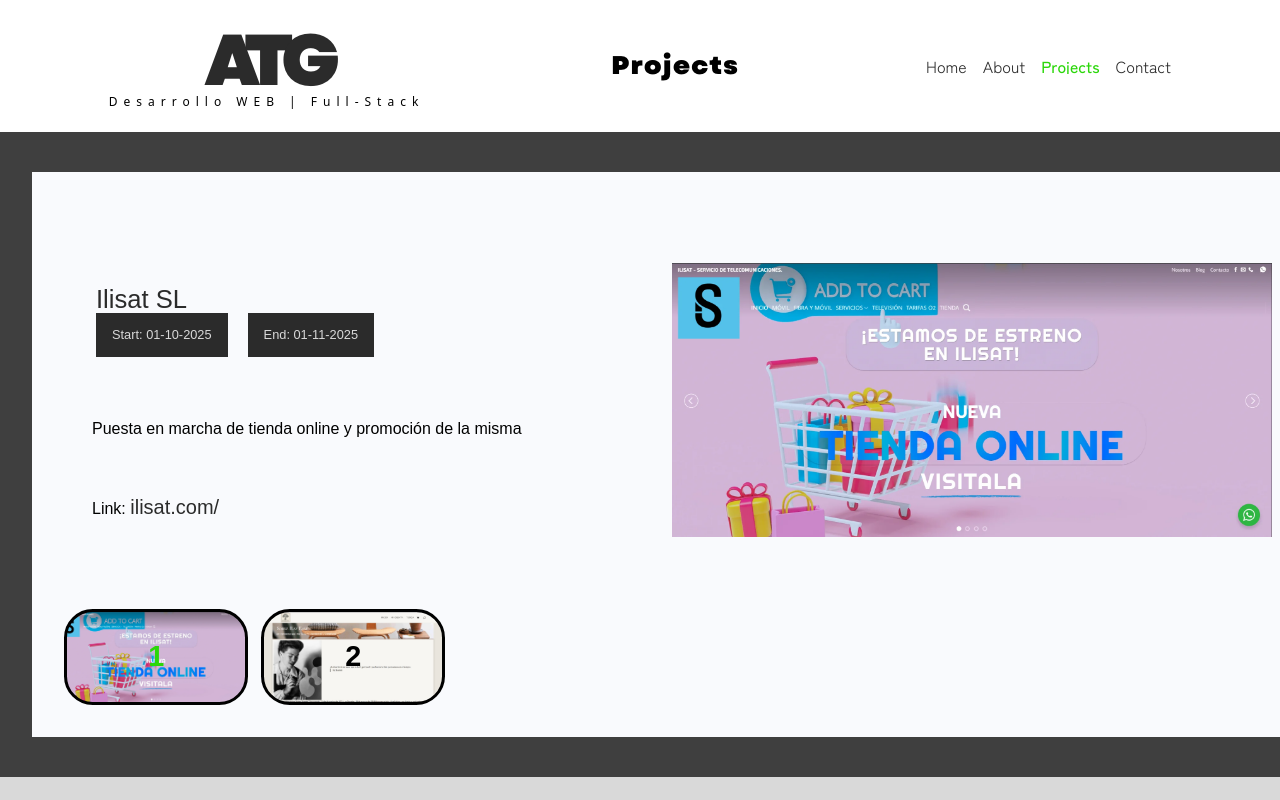
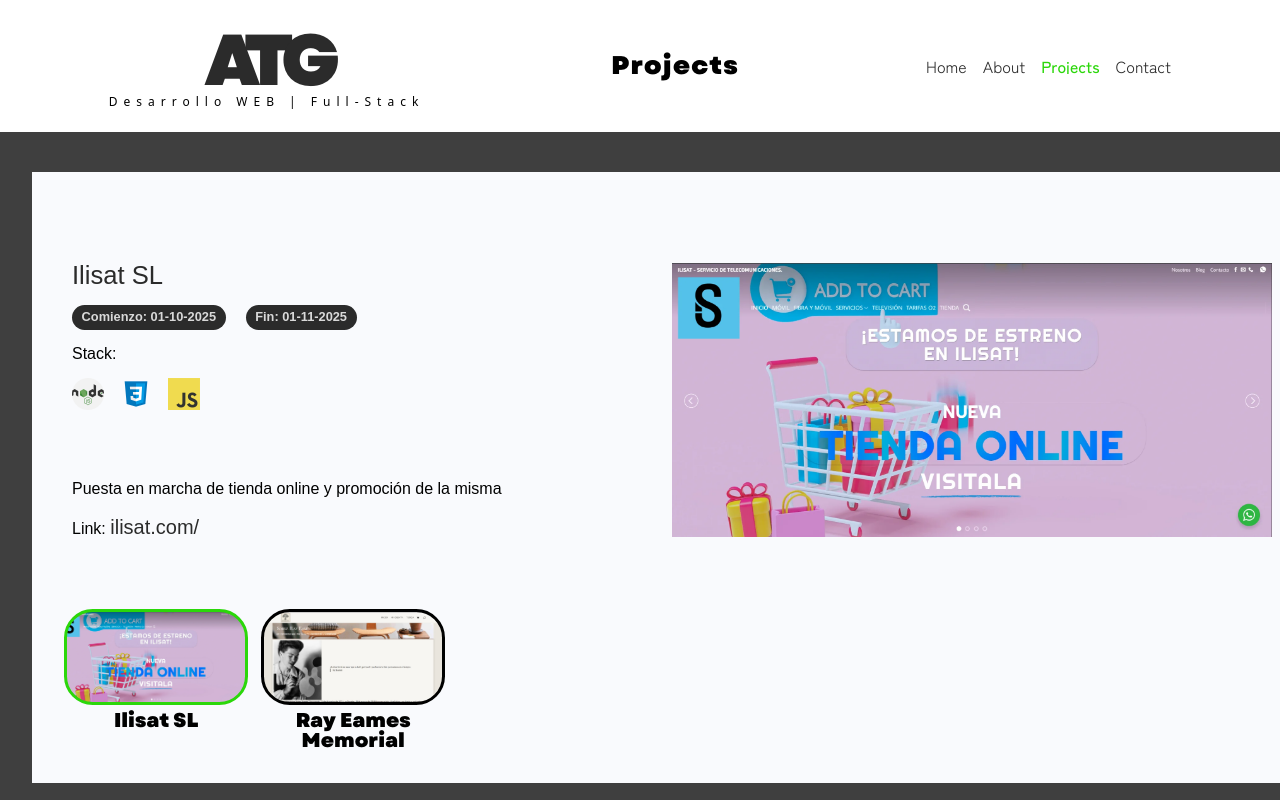
Before and after one commit to atgll/personal-portfolio, a React (Vite) app: page /projects in a window 1280 px wide. Shown: the top 800 px of the page. Built offline with nearby package versions, Linux system fonts and the light colour scheme; a web font is replaced by a local one.

Commit message:
mejora aspecto en botones del slide de proyectos

```diff
--- a/src/components/carousel/Carousel.tsx
+++ b/src/components/carousel/Carousel.tsx
@@ -60,8 +60,8 @@ const EmblaCarousel = (props: PropType) => {
                                 key={project.id}
                                 onClick={() => onThumbClick(index)}
                                 selected={index === selectedIndex}
-                                index={index}
                                 image={project.images[0]}
+                                title={project.title}
                             />
                         ))}
                     </div>
--- a/src/components/carousel/Thumb.tsx
+++ b/src/components/carousel/Thumb.tsx
@@ -1,12 +1,12 @@
 type PropType = {
     selected: boolean
-    index: number
     onClick: () => void
     image: string;
+    title: string;
 }
 
 export const Thumb = (props: PropType) => {
-    const { selected, index, onClick } = props
+    const { selected, onClick } = props
 
     return (
         <div
@@ -21,8 +21,8 @@ export const Thumb = (props: PropType) => {
                 className="embla-thumbs__slide__number"
                 style={{backgroundImage: `url(${props.image})`}}
             >
-                {index + 1}
             </button>
+            <p className='embla-thumbs__slide__title'>{props.title}</p>
         </div>
     )
 }
--- a/src/components/layouts/PageTitle.tsx
+++ b/src/components/layouts/PageTitle.tsx
@@ -1,5 +1,7 @@
 import type {ReactElement} from "react";
 import {useLocation} from "react-router";
+import {tecnologies} from "../../data";
+import type {TechStackI} from "../../interfaces";
 
 export default function PageTitle(): ReactElement {
 
@@ -18,7 +20,8 @@ export default function PageTitle(): ReactElement {
             style={{width: 'fit-content'}}
         >
             <h2 className="garet-splash fs-xxl text-center" style={{letterSpacing: '0.05em'}}>
-                {isHome ? 'Welcome!' : title}
+                {isHome ? tecnologies.map((tech: TechStackI) => (
+                    <img className='zoom-effect' style={{width: '1em', margin: '0 1rem 0 0'}} src={tech.image} alt={`${tech.name} image`}/>)) : title}
             </h2>
         </div>
     )
--- a/src/components/projects/ProjectsItems.tsx
+++ b/src/components/projects/ProjectsItems.tsx
@@ -1,31 +1,47 @@
 import type {ReactElement} from "react";
-import type {ProjectI} from "../../interfaces";
+import type {ProjectI, TechStackI} from "../../interfaces";
 import {NavLink} from "react-router";
 
 export default function ProjectsItem({project}: { project: ProjectI }): ReactElement {
     return (
         <div className='projects-item'>
             <div className='d-grid columns-2'>
-                <div className='d-flex column justify-between'>
-                    <div className='p-3' style={{}}>
-                        <NavLink to={`/projects/${project.id}`} className="fs-xxl text-primary fw-600 mb-1 link"
+                <div className='d-flex column justify-between gap-2'>
+                    <div style={{marginBottom: 'auto', display: 'flex', flexDirection: 'column', gap: '1rem'}}>
+                        <NavLink to={`/projects/${project.id}`} className="fs-xxl text-primary fw-600 link"
                                  style={{justifySelf: 'start'}}>{project.title}</NavLink>
                         {
                             <div className='d-flex justify-start gap-2 align-center m-0'>
-                                <time className="fs-m bg-dark-grey text-secondary p-1"
-                                      dateTime={project.start}>Start: {project.start}</time>
-                                <time className="fs-m bg-dark-grey text-secondary p-1"
-                                      dateTime={project.end}>End: {project.end !== '' ? project.end : 'En curso'}</time>
+                                <time className="fs-m fw-600 bg-dark-grey text-secondary" style={{padding: '0.5em 0.75em', borderRadius: '25px'}}
+                                      dateTime={project.start}>Comienzo: {project.start}</time>
+                                <time className="fs-m fw-600 bg-dark-grey text-secondary" style={{padding: '0.5em 0.75em', borderRadius: '25px'}}
+                                      dateTime={project.end}>Fin: {project.end !== '' ? project.end : 'En curso'}</time>
                             </div>
                         }
+                        <div>
+                            <p className="fs-l fw-500 mb-1">Stack:</p>
+                            <div>
+                                {
+                                   project && project.techStack.length > 0 ? (project.techStack.map((tech: TechStackI) => (
+                                        <img className='zoom-effect' style={{width: '2rem', margin: '0 1rem 0 0'}}
+                                             src={tech.image} alt={`${tech.name} image`}/>))) : (
+                                                 <p>Stack por definir</p>
+                                   )
+                                }
+                            </div>
+                        </div>
                     </div>
-                    <p className="fs-l p-2">{project.description}</p>
-                    <p className="fs-l fw-500 p-2">Link: <NavLink className="link fs-l"
-                                                                  to={`${project.link}`}>{project.link?.slice(8)}</NavLink>
+                    <p className="fs-l">{project.description}</p>
+                    <p className="fs-l fw-500">Link: <NavLink
+                        className="link fs-l"
+                        to={`${project.link}`}>
+                        {project.link?.slice(8)}
+                    </NavLink>
                     </p>
                 </div>
                 <NavLink to={`/projects/${project.id}`} style={{}}>
-                    <img style={{width: '100%', height: '100%', objectFit: 'cover', display: 'block'}} src={project.images[0]}/>
+                    <img style={{width: '100%', height: '100%', objectFit: 'cover', display: 'block'}}
+                         src={project.images[0]}/>
                 </NavLink>
 
             </div>
--- a/src/data/projects.data.ts
+++ b/src/data/projects.data.ts
@@ -3,7 +3,7 @@ import img1Ilisat from '../assets/projects-imgs/ilisat/capture-hero-ilisat.webp'
 import img2Ilisat from '../assets/projects-imgs/ilisat/captura-hro-tienda-ilisat.webp'
 import img1Ray from '../assets/projects-imgs/rayeames/ray-eames.webp'
 import img2Ray from '../assets/projects-imgs/rayeames/Captura-de-pantalla-2025-11-22-143926-e1764076745128.webp'
-import {css, git, js, mongodb} from "./stack.data.ts";
+import {css, git, js, mongodb, nodeJs} from "./stack.data.ts";
 
 
 export const projects: ProjectI[] = [
@@ -15,7 +15,7 @@ export const projects: ProjectI[] = [
         end: '01-11-2025',
         images: [img1Ilisat, img2Ilisat],
         link: 'https://ilisat.com/',
-        techStack: [css,js, git]
+        techStack: [nodeJs, css, js]
     },
     {
         id: 2,
--- a/src/data/stack.data.ts
+++ b/src/data/stack.data.ts
@@ -3,6 +3,7 @@ import cssImage from '../assets/image-stack/HTML_y_CSS.png'
 import jsImage from '../assets/image-stack/Insignia_de_Javascript.png'
 import gitImage from '../assets/image-stack/GIT.png'
 import mongoImg from '../assets/image-stack/BBDD.png'
+import nodeImg from '../assets/image-stack/NodeJS.png'
 
 export const css: TechStackI = {
     name: 'CSS',
@@ -24,4 +25,9 @@ export const mongodb: TechStackI = {
     image: mongoImg
 }
 
-export const tecnologies: TechStackI[] = [css, js, git, mongodb]
+export const nodeJs: TechStackI = {
+    name: 'NodeJs',
+    image: nodeImg
+}
+
+export const tecnologies: TechStackI[] = [css, js, git, mongodb, nodeJs]
--- a/src/styles/css/embla.css
+++ b/src/styles/css/embla.css
@@ -40,7 +40,7 @@
 
 .embla-thumbs__slide {
     width: 65px;
-    height: 65px;
+    min-height: 65px;
     flex: 0 0 22%;
     min-width: 0;
     padding-left: var(--thumbs-slide-spacing);
@@ -57,18 +57,11 @@
     -webkit-tap-highlight-color: rgba(var(--Black), 0.5);
     -webkit-appearance: none;
     appearance: none;
-    background-color: transparent;
     touch-action: manipulation;
-    display: inline-flex;
-    text-decoration: none;
     cursor: pointer;
-    border: 0;
     padding: 0;
     margin: 0;
     border: 0.2rem solid var(--Black);
-    font-size: 1.8rem;
-    font-weight: 600;
-    color: var(--Black);
     display: flex;
     align-items: center;
     justify-content: center;
@@ -79,6 +72,16 @@
     background-position: center;
 }
 
-.embla-thumbs__slide--selected .embla-thumbs__slide__number {
-    color: var(--Accent);
+.embla-thumbs__slide__title {
+    font-size: 1.25rem;
+    font-weight: 600;
+    color: var(--Black);
+    margin: 0;
+    padding: 0.3em 0 0 0;
+    font-family: 'Garet', sans-serif;
+    text-align: center;
 }
+
+.embla-thumbs__slide--selected .embla-thumbs__slide__number{
+    border: 0.2rem solid var(--Accent);
+}
```
